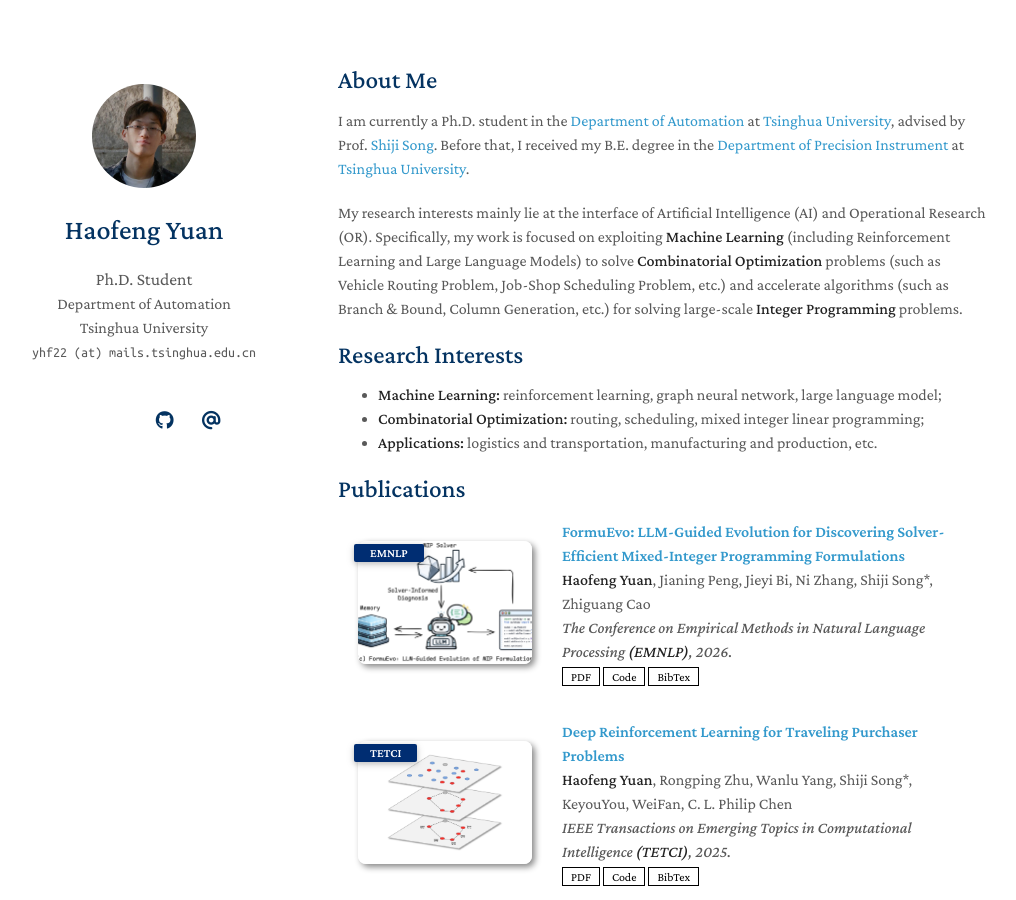
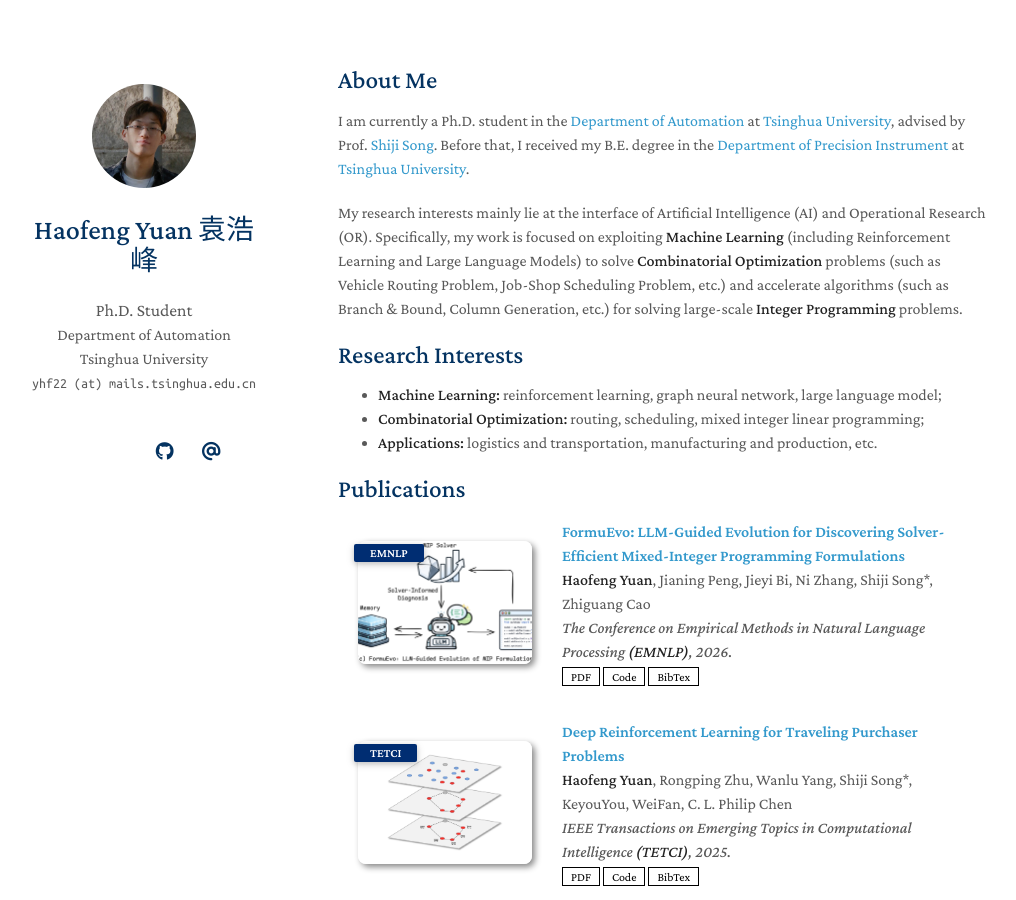
Before and after one commit to Xyz-yuanhf/Xyz-yuanhf.github.io, a Jekyll site: the page built from index.md, in a window 1280 px wide and 900 px high. Shown: the whole window, without its empty margins (132-1148 px from the left). Built offline with Jekyll 4.4.1, drawn with Linux system fonts in a browser that asks for light colours; a style sheet for code colours, icons or effects is not loaded; our own code applies the rules of GitHub Pages for plain Markdown files.

Commit message:
Update _config.yml

```diff
--- a/_config.yml
+++ b/_config.yml
@@ -1,5 +1,5 @@
 # Basic Information
-title: Haofeng Yuan
+title: Haofeng Yuan 袁浩峰
 position: Ph.D. Student
 affiliation: Department of Automation Tsinghua University
 university: Tsinghua University
```
